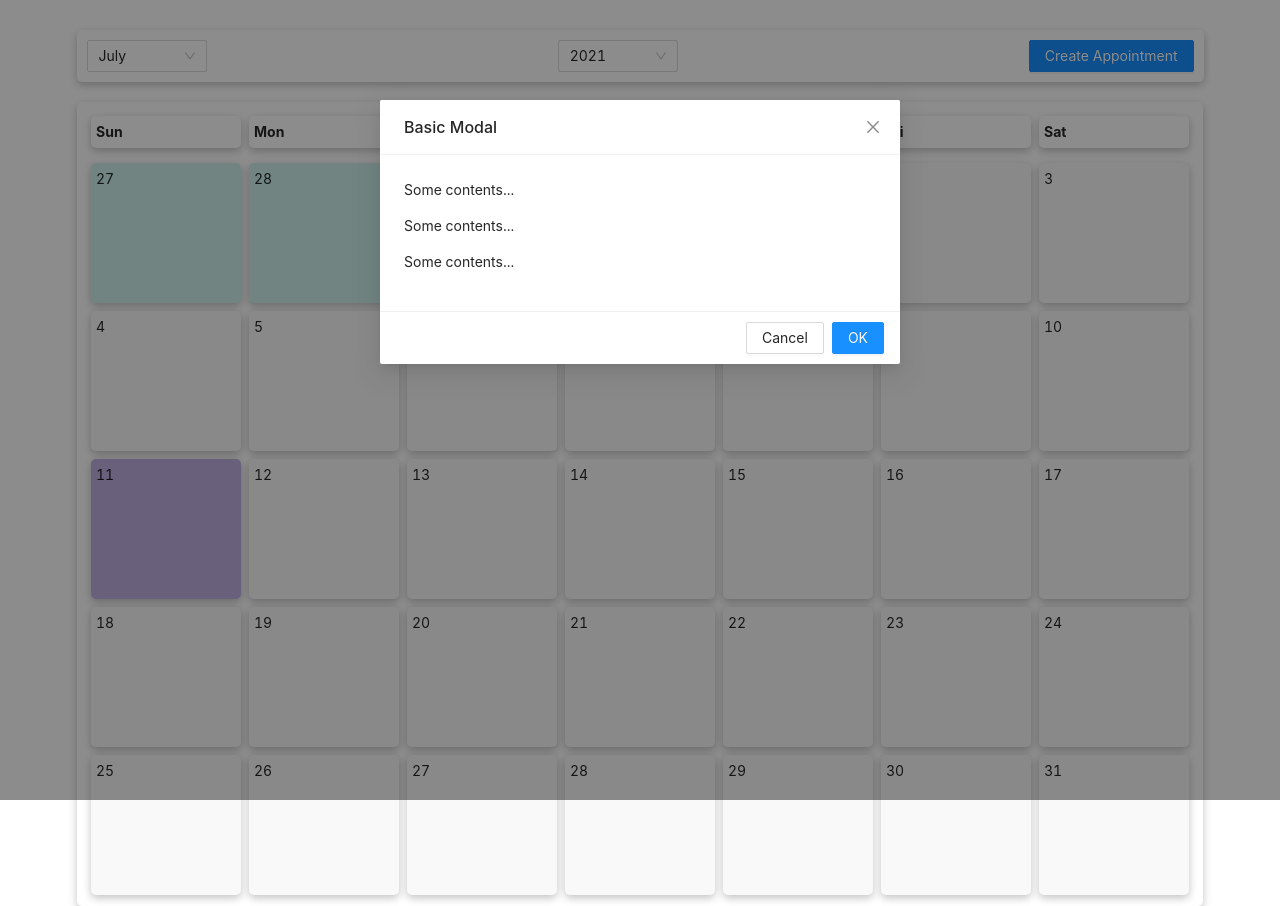
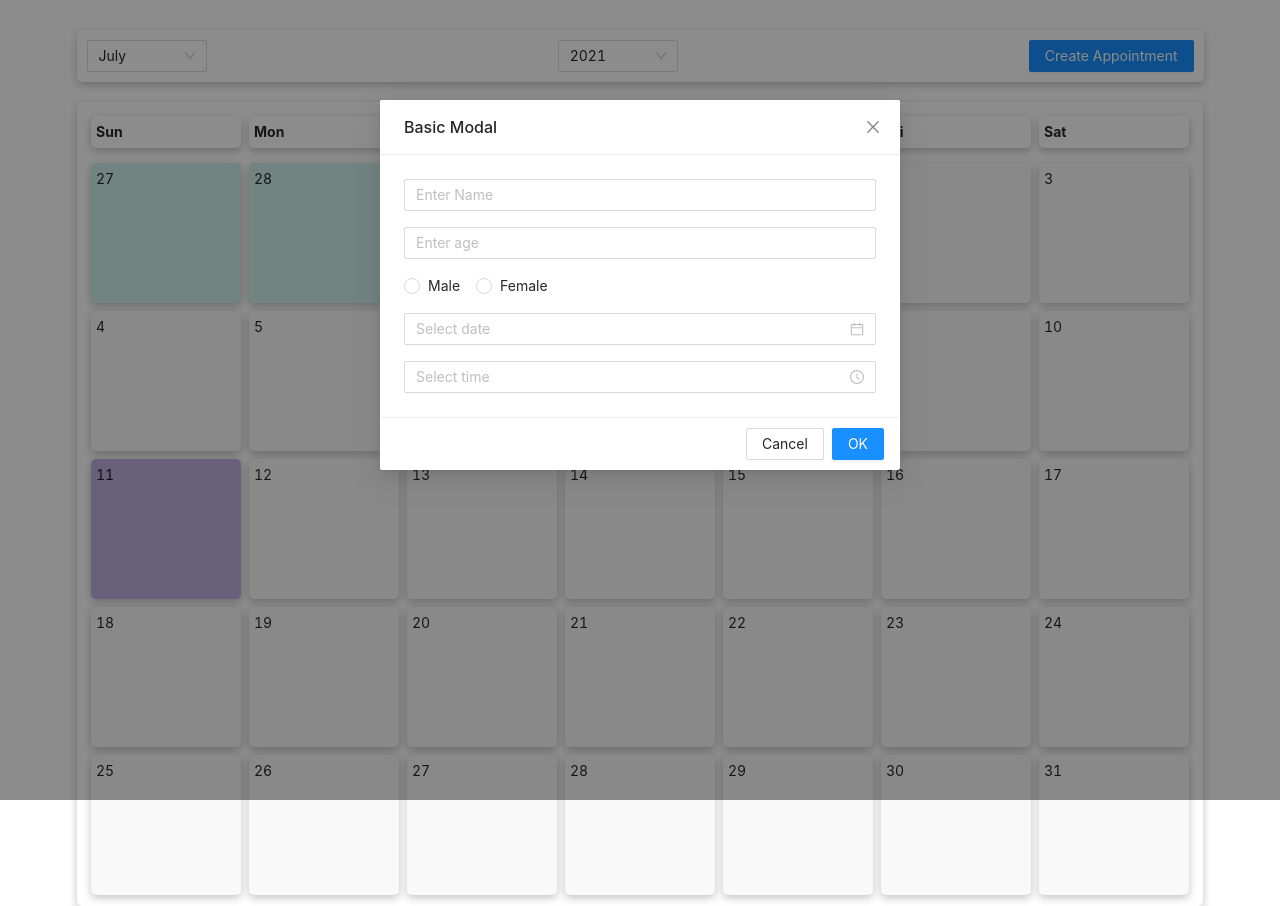
Before and after one commit to JafrulTripto/doctor-appointment-calander, a React (Create React App) app: page /year/1/month/1 in a window 1280 px wide. Both pictures are taken after a click on the button "Create Appointment". Built offline with nearby package versions, Linux system fonts and the light colour scheme; the HTML template or start-up script is replaced by a standard one.

Commit message:
Appointment form designed

```diff
--- a/src/components/Calander/AppointmentModal.js
+++ b/src/components/Appointment/AppointmentModal.js
@@ -17,12 +17,12 @@ const AppointmentModal = (props) => {
     props.setModalVisibleHandler(false);
   };
 
+  console.log(props);
+
   return (
     <>
       <Modal title="Basic Modal" visible={props.isModalVisible} onOk={handleOk} onCancel={handleCancel}>
-        <p>Some contents...</p>
-        <p>Some contents...</p>
-        <p>Some contents...</p>
+        {props.children}
       </Modal>
     </>
   );
--- /dev/null
+++ b/src/components/Appointment/CreateAppointment.js
@@ -0,0 +1,25 @@
+import { Input, Space, Row, Col, Radio, DatePicker, TimePicker } from 'antd';
+import moment from 'moment';
+import React from 'react'
+
+function CreateAppointment() {
+    return (
+        <Row>
+            <Col span={24}>
+                <Space direction="vertical" size="middle" style={{ width: '100%' }}>
+                    <Input placeholder="Enter Name" />
+                    <Input placeholder="Enter age" />
+                    <Radio.Group >
+                        <Radio value={1}>Male</Radio>
+                        <Radio value={2}>Female</Radio>
+                    </Radio.Group>
+                    <DatePicker style={{width:"100%"}}/>
+                    <TimePicker defaultOpenValue={moment('00:00:00', 'HH:mm:ss')} style={{ width: '100%' }} />
+                </Space>
+            </Col>
+        </Row>
+
+    )
+}
+
+export default CreateAppointment;
--- a/src/components/Calander/CalanderControls.js
+++ b/src/components/Calander/CalanderControls.js
@@ -2,7 +2,8 @@ import React, { useState } from 'react'
 import { Button, Select } from 'antd';
 import { CalanderMenu } from 'components/Styles/Calander.style';
 import { useHistory } from 'react-router-dom';
-import AppointmentModal from './AppointmentModal';
+import AppointmentModal from '../Appointment/AppointmentModal';
+import CreateAppointment from 'components/Appointment/CreateAppointment';
 
 
 function CalanderControls(props) {
@@ -92,7 +93,11 @@ function CalanderControls(props) {
                 <Option value="2021">2021</Option>
                 <Option value="2022">2022</Option>
             </Select>
-            <AppointmentModal isModalVisible = {isModalVisible} setModalVisibleHandler = {setIsModalVisible}/>
+
+            <AppointmentModal isModalVisible = {isModalVisible} setModalVisibleHandler = {setIsModalVisible}>
+                <CreateAppointment/>
+            </AppointmentModal>
+
             <Button type="primary" onClick={showModalHandler}>Create Appointment</Button>
         </CalanderMenu>
     )
```
Also changed, not shown: src/components/Calander/Week.jsx (deleted).
